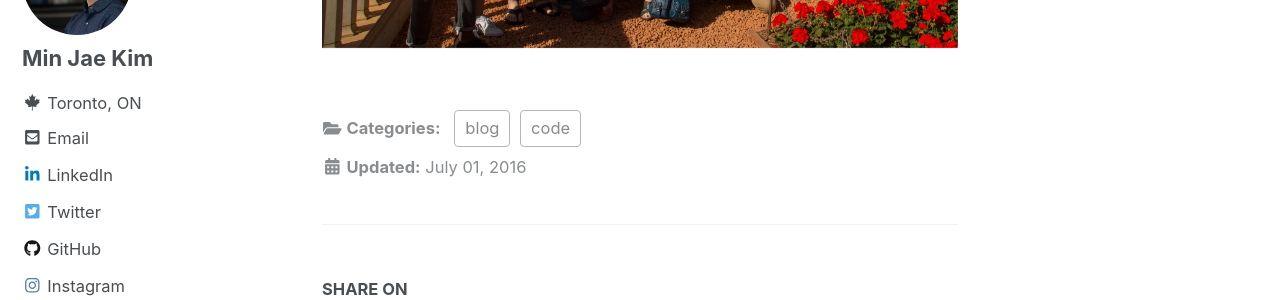
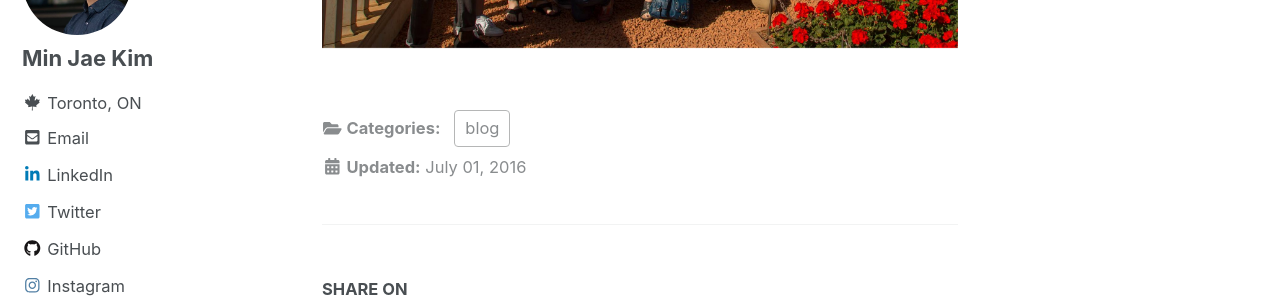
Before and after one commit to kimmminjae/kimmminjae.github.io, a Jekyll site: the page built from _posts/2016-07-01-my-experience-learning-about-tech-entrepreneurship-at-technion-israel-institute-of-technology.md, in a window 1280 px wide and 900 px high, scrolled down 518 px. Shown: the part 142-442 px from the top of the window. Built offline with Jekyll 4.4.1, drawn with Linux system fonts in a browser that asks for light colours; cached includes are drawn as plain includes.

Commit message:
Update from Forestry.io minjae.kim96@gmail.com updated _posts/2016-07-01-my-experience-learning-about-tech-entrepreneurship-at-technion-israel-institute-of-technology.md

```diff
--- a/_posts/2016-07-01-my-experience-learning-about-tech-entrepreneurship-at-technion-israel-institute-of-technology.md
+++ b/_posts/2016-07-01-my-experience-learning-about-tech-entrepreneurship-at-technion-israel-institute-of-technology.md
@@ -3,7 +3,6 @@ title: My Experience Learning About Tech Entrepreneurship at Technion – Israel
   of Technology
 categories:
 - blog
-- code
 excerpt: ''
 tags: []
 date: 2016-07-01 00:00:00 -0400
```
